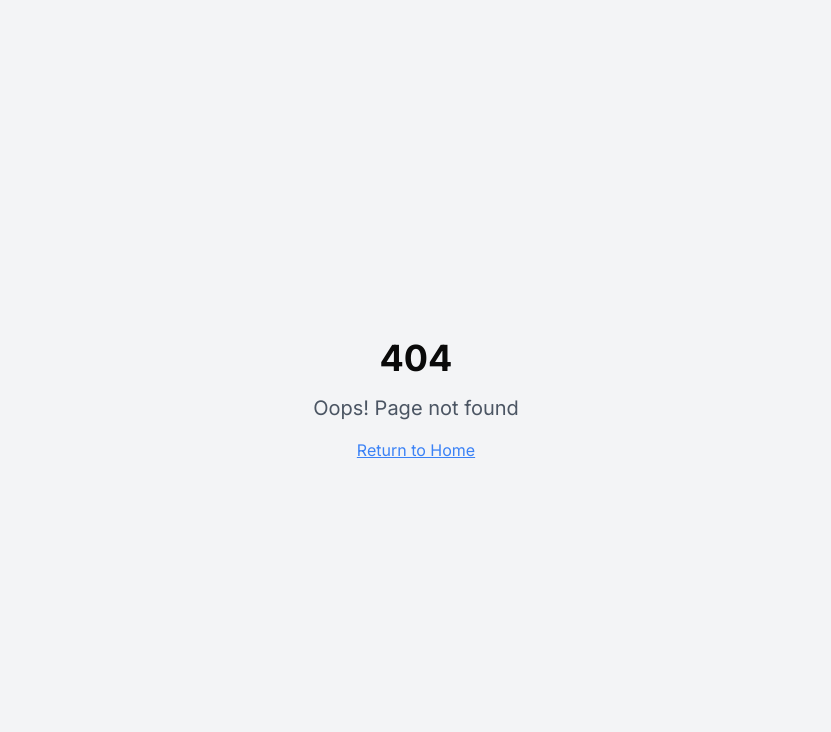
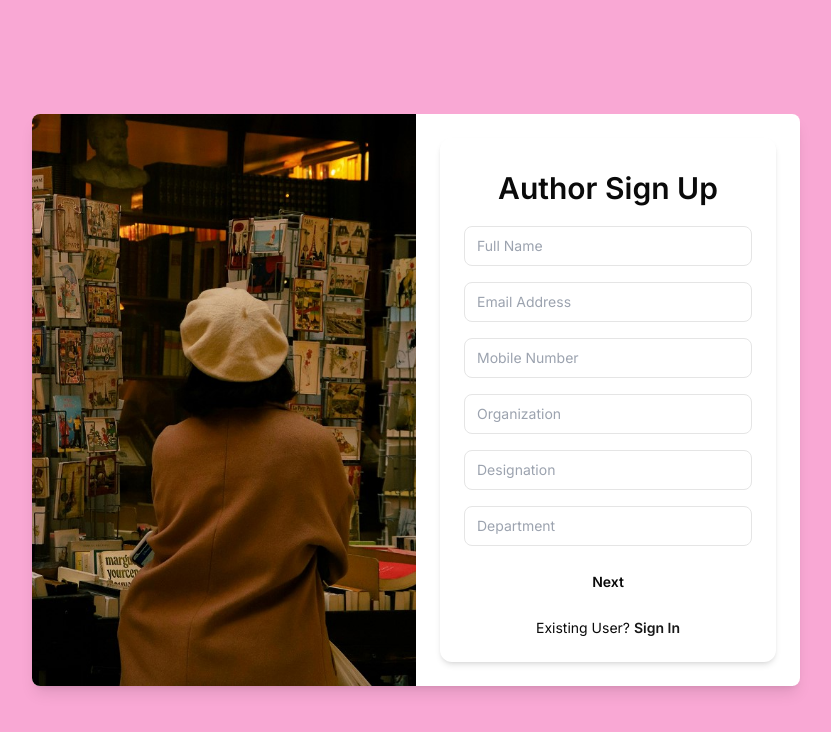
Before and after one commit to pv2k3/reseatch-flow, a React (Vite) app: page /sign-up in a window 1280 px wide. Before the commit this address had no page. Shown: the top 732 px of the page, without its empty margins (224-1055 px from the left). Built offline with nearby package versions, Linux system fonts and the light colour scheme.

Commit message:
added sign_up page

```diff
--- a/src/App.tsx
+++ b/src/App.tsx
@@ -9,6 +9,7 @@ import NewPaper from "./pages/NewPaper";
 import PaperEditor from "./pages/PaperEditor";
 import NotFound from "./pages/NotFound";
 import Sign_in from "./pages/Sign_in";
+import Signup from "./pages/Sign_up";
 
 const queryClient = new QueryClient();
 
@@ -23,6 +24,8 @@ const App = () => (
           <Route path="/new-paper" element={<NewPaper />} />
           <Route path="/editor" element={<PaperEditor />} />
           <Route path="/sign-in" element={<Sign_in />} />
+          <Route path="/sign-up" element={<Signup />} />
+
           {/* ADD ALL CUSTOM ROUTES ABOVE THE CATCH-ALL "*" ROUTE */}
           <Route path="*" element={<NotFound />} />
         </Routes>
--- /dev/null
+++ b/src/pages/Sign_up.tsx
@@ -0,0 +1,201 @@
+import React, { useState, ChangeEvent, FocusEvent } from "react";
+import sign_up from "../components/images/sign_up.jpg";
+
+// Types
+interface SignInButtonProps {
+  text: string;
+}
+
+interface InputFieldProps {
+  type?: string;
+  placeholder: string;
+  id: string;
+  value: string;
+  onChange: (e: ChangeEvent<HTMLInputElement>) => void;
+}
+
+// InputField Component
+const InputField: React.FC<InputFieldProps> = ({
+  type = "text",
+  placeholder,
+  id,
+  value,
+  onChange
+}) => {
+  const handleFocus = (e: FocusEvent<HTMLInputElement>) => {
+    if (id === "mobile") {
+      if (e.target.value === "") {
+        e.target.value = "+91 ";
+      }
+    }
+  };
+
+  const handleBlur = (e: FocusEvent<HTMLInputElement>) => {
+    if (id === "mobile") {
+      if (e.target.value === "+91 ") {
+        e.target.value = "";
+      }
+    }
+  };
+
+  const inputProps = {
+    type,
+    id,
+    className: "flex-1 outline-none w-full text-sm",
+    placeholder,
+    value,
+    onChange,
+    onFocus: handleFocus,
+    onBlur: handleBlur,
+    autoComplete: id === "mobile" ? "tel" : "off",
+    ...(id === "mobile" && { pattern: "^\\+91 [0-9]{10}$" }),
+  };
+
+  return (
+    <div className="border rounded-lg w-full h-10 px-3 flex items-center">
+      <input {...inputProps} />
+    </div>
+  );
+};
+
+// SignInButton Component
+const SignInButton: React.FC<SignInButtonProps> = ({ text }) => {
+  return (
+    <button
+      className="btn-sign-in mt-6 w-full max-w-xs h-10 font-semibold rounded-lg flex items-center justify-center text-sm cursor-pointer"
+    >
+      {text}
+    </button>
+  );
+};
+
+// Main Signup Component
+const Signup: React.FC = () => {
+  const [fullName, setFullName] = useState<string>("");
+  const [email, setEmail] = useState<string>("");
+  const [mobile, setMobile] = useState<string>("");
+  const [organization, setOrganization] = useState<string>("");
+  const [designation, setDesignation] = useState<string>("");
+  const [department, setDepartment] = useState<string>("");
+
+  const handleMobileChange = (e: ChangeEvent<HTMLInputElement>) => {
+    let value = e.target.value;
+
+    if (value === "") {
+      setMobile("+91 ");
+      return;
+    }
+
+    value = value.replace(/[^0-9+]/g, "");
+
+    if (!value.startsWith("+91 ")) {
+      value = "+91 " + value.replace(/^\+91\s*/, "");
+    }
+
+    if (value.length > 14) {
+      return;
+    }
+
+    setMobile(value);
+  };
+
+  return (
+    <div
+      id="container_signup_wrapper"
+      className="min-h-screen flex items-center justify-center px-4 bg-pink-300"
+    >
+      <div
+        id="container_signup"
+        className="w-full max-w-3xl flex flex-col md:flex-row shadow-lg relative rounded-lg overflow-hidden bg-white"
+      >
+        {/* Left Image Section */}
+        <div id="left_image" className="md:w-1/2 hidden md:block">
+          <img
+            src={sign_up}
+            alt="Library"
+            className="w-full h-full object-cover"
+          />
+        </div>
+
+        {/* Right Form Section */}
+        <div
+          id="right_form"
+          className="w-full md:w-1/2 flex items-center justify-center p-6 "
+        >
+          <div
+            id="form_content"
+            className="w-full h-130 rounded-xl flex flex-col items-center justify-start pt-8 shadow-md p-6 "
+          >
+            <h2 className="text-3xl mb-5 font-semibold text-center text-text font-imfell ">
+              Author Sign Up
+            </h2>
+
+            <form id="signup_form" className="space-y-4 w-full max-w-xs">
+              <InputField
+                type="text"
+                id="name"
+                placeholder="Full Name"
+                value={fullName}
+                onChange={(e) => setFullName(e.target.value)}
+              />
+
+              <InputField
+                type="email"
+                id="email"
+                placeholder="Email Address"
+                value={email}
+                onChange={(e) => setEmail(e.target.value)}
+              />
+
+              <InputField
+                type="tel"
+                id="mobile"
+                placeholder="Mobile Number"
+                value={mobile}
+                onChange={handleMobileChange}
+              />
+
+              <InputField
+                type="text"
+                id="organization"
+                placeholder="Organization"
+                value={organization}
+                onChange={(e) => setOrganization(e.target.value)}
+              />
+
+              <InputField
+                type="text"
+                id="designation"
+                placeholder="Designation"
+                value={designation}
+                onChange={(e) => setDesignation(e.target.value)}
+              />
+
+              <InputField
+                type="text"
+                id="department"
+                placeholder="Department"
+                value={department}
+                onChange={(e) => setDepartment(e.target.value)}
+              />
+
+              <SignInButton text="Next" />
+            </form>
+
+            <p className="text-sm text-text-light text-center mt-4">
+              Existing User?{" "}
+              <a
+                href="#"
+                className="text-primary font-semibold hover:underline"
+              >
+                Sign In
+              </a>
+            </p>
+          </div>
+        </div>
+      </div>
+    </div>
+  );
+};
+
+export default Signup;
```
Also changed, not shown: src/components/images/sign_up.jpg (added).
